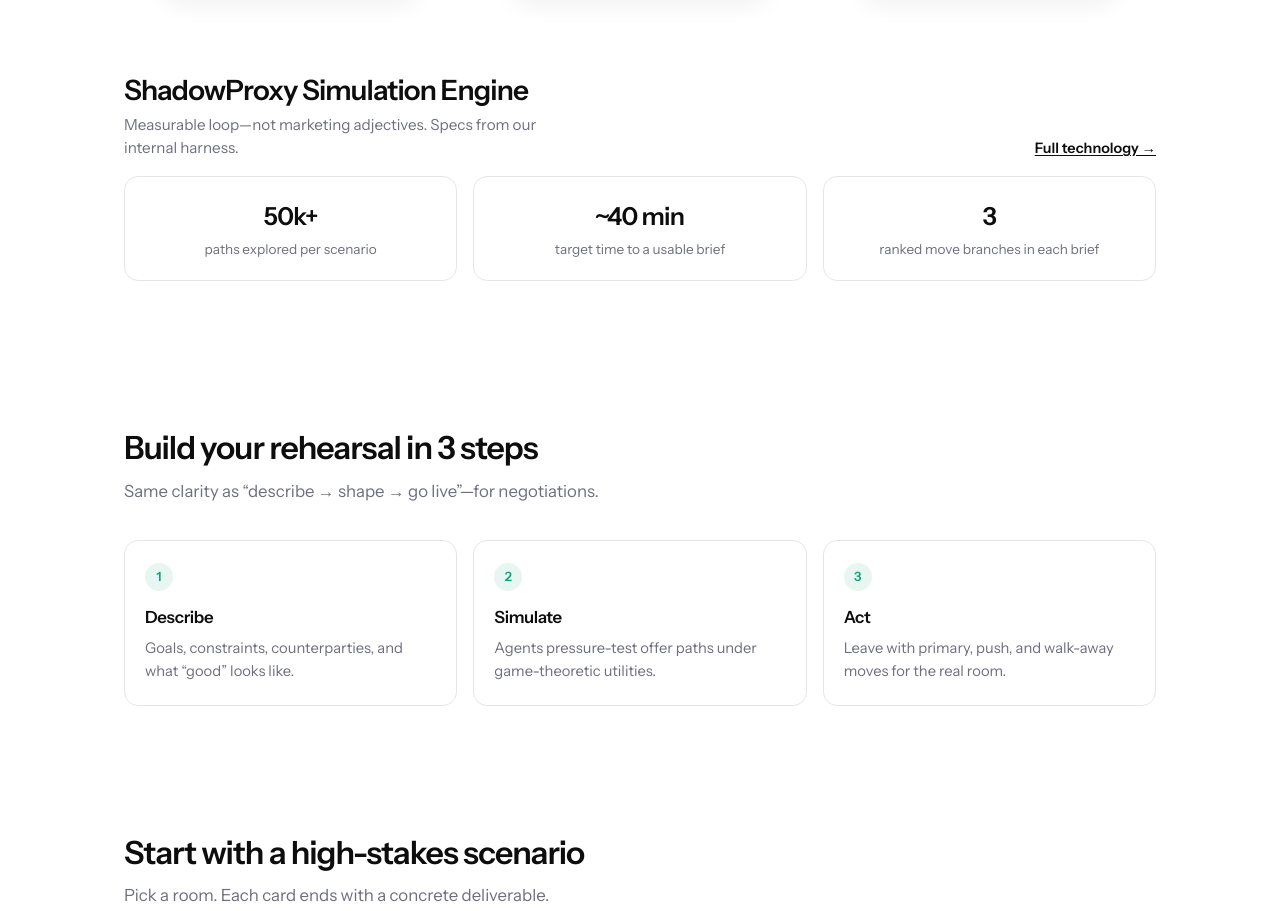
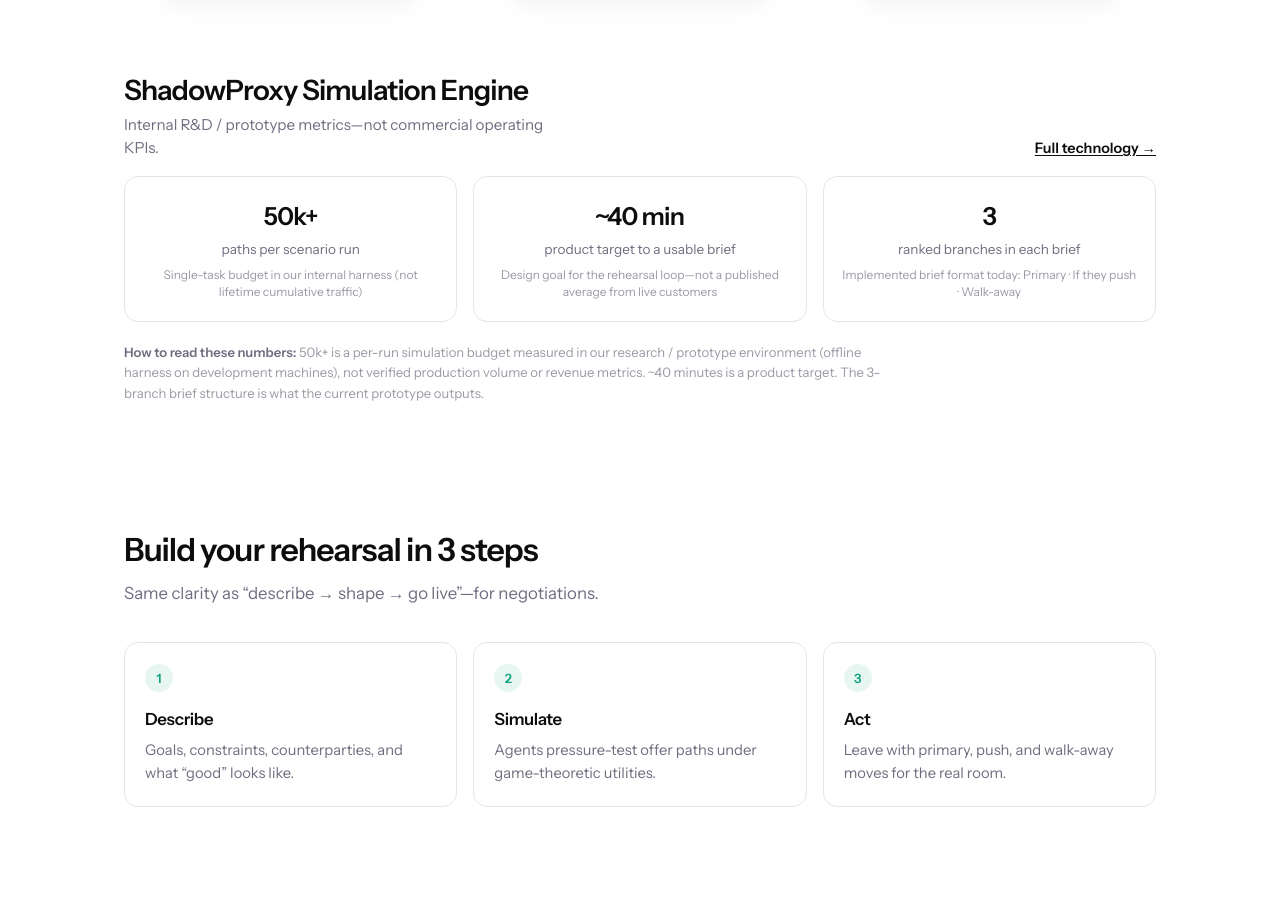
Before and after one commit to Precola/shadowproxy-site, a plain HTML site: page index.html in a window 1280 px wide. Shown: the part 1326-2237 px from the top of the page. Drawn offline with Linux system fonts and the light colour scheme.

Commit message:
Clarify engine metrics as prototype R&D figures, not commercial KPIs.

```diff
--- a/index.html
+++ b/index.html
@@ -807,6 +807,22 @@
             color: var(--muted);
         }
 
+        .metric .hint {
+            display: block;
+            margin-top: 0.45rem;
+            font-size: 0.75rem;
+            line-height: 1.4;
+            color: #9a9aa6;
+        }
+
+        .metrics-note {
+            margin: 0;
+            font-size: 0.82rem;
+            line-height: 1.55;
+            color: #9a9aa6;
+            max-width: 48rem;
+        }
+
         .case {
             display: grid;
             grid-template-columns: 1.15fr 0.85fr;
@@ -1158,24 +1174,33 @@
             <div class="strip-head">
                 <div>
                     <h2>ShadowProxy Simulation Engine</h2>
-                    <p>Measurable loop—not marketing adjectives. Specs from our internal harness.</p>
+                    <p>Internal R&amp;D / prototype metrics—not commercial operating KPIs.</p>
                 </div>
                 <a class="strip-link" href="technology.html">Full technology →</a>
             </div>
             <div class="trust-metrics">
                 <div class="metric">
                     <div class="value">50k+</div>
-                    <div class="label">paths explored per scenario</div>
+                    <div class="label">paths per scenario run</div>
+                    <span class="hint">Single-task budget in our internal harness (not lifetime cumulative traffic)</span>
                 </div>
                 <div class="metric">
                     <div class="value">~40 min</div>
-                    <div class="label">target time to a usable brief</div>
+                    <div class="label">product target to a usable brief</div>
+                    <span class="hint">Design goal for the rehearsal loop—not a published average from live customers</span>
                 </div>
                 <div class="metric">
                     <div class="value">3</div>
-                    <div class="label">ranked move branches in each brief</div>
+                    <div class="label">ranked branches in each brief</div>
+                    <span class="hint">Implemented brief format today: Primary · If they push · Walk-away</span>
                 </div>
             </div>
+            <p class="metrics-note">
+                <strong style="color:var(--muted);font-weight:550;">How to read these numbers:</strong>
+                50k+ is a per-run simulation budget measured in our research / prototype environment
+                (offline harness on development machines), not verified production volume or revenue metrics.
+                ~40 minutes is a product target. The 3-branch brief structure is what the current prototype outputs.
+            </p>
         </section>
 
         <section class="section" id="product">
```
